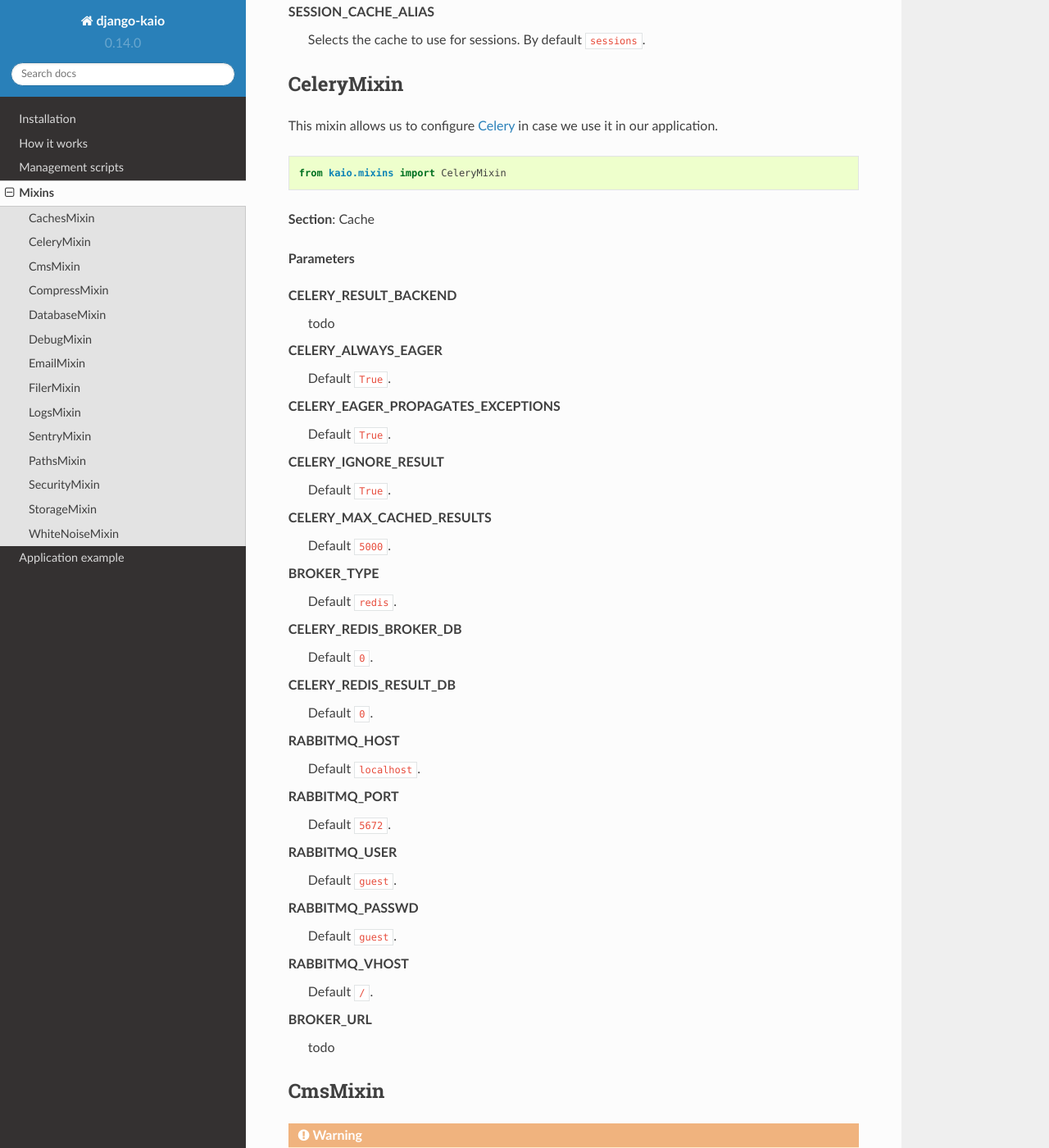
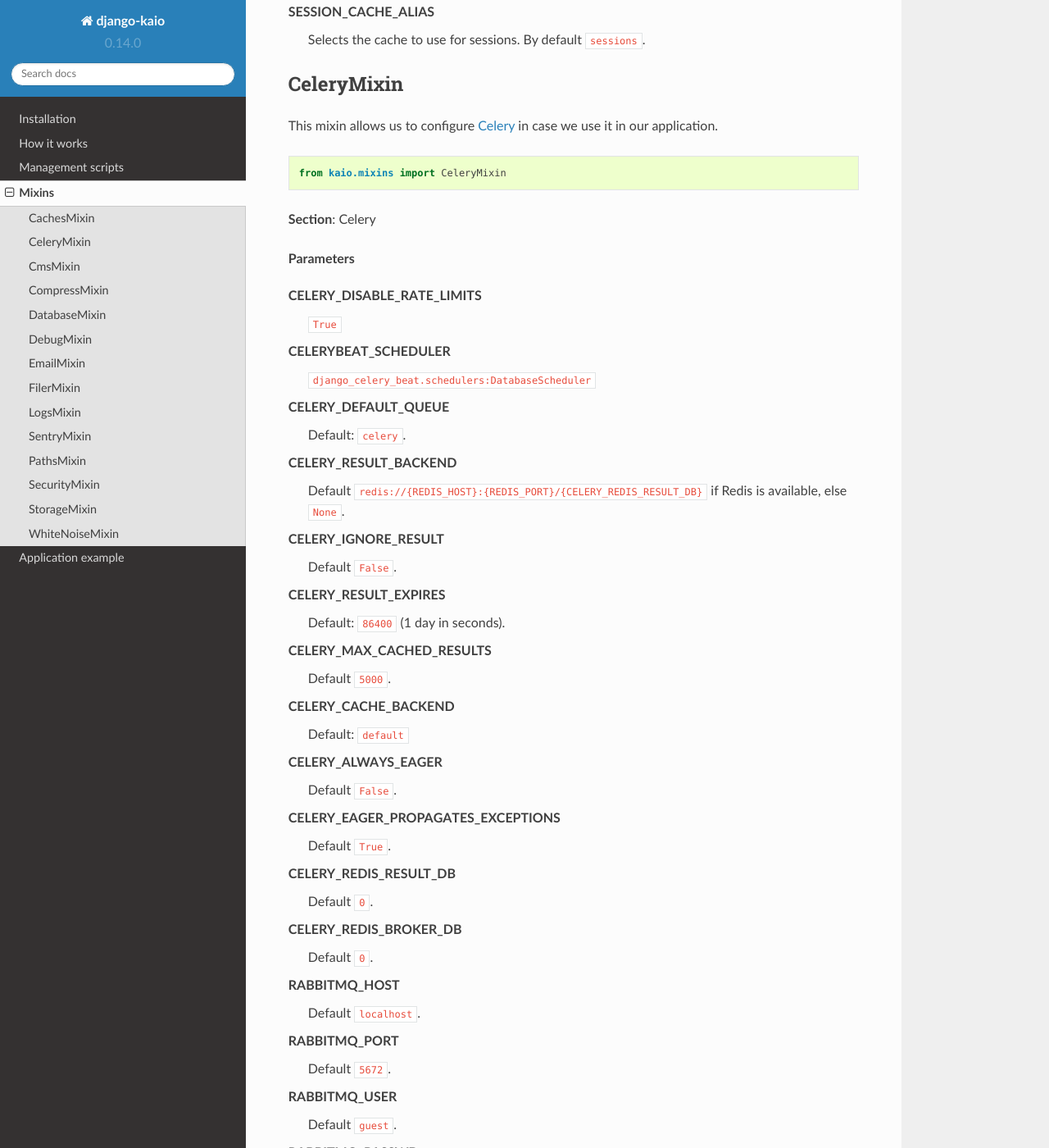
Before and after one commit to APSL/django-kaio, a Sphinx documentation site: the page built from docs/mixins.rst, in a window 1280 px wide and 1400 px high, scrolled down 1787 px. Shown: the whole window at 82% size. Built offline with Sphinx 7.4.7 and the Read the Docs theme 2.0.0, drawn with Linux system fonts in a browser that asks for light colours; some of the changed text lies outside the part shown.

Commit message:
Improve CeleryMixin
Better and updated default values and some new settings.

```diff
--- a/CHANGELOG.rst
+++ b/CHANGELOG.rst
@@ -1,6 +1,11 @@
 ==========
 Change log
 ==========
+
+Unreleased
+----------
+
+* Improve ``CeleryMixin``: better and updated default values and some new settings.
 
 v1.2.0 (2022-05-11)
 --------------------
--- a/docs/mixins.rst
+++ b/docs/mixins.rst
@@ -81,38 +81,50 @@ CeleryMixin
 
 This mixin allows us to configure Celery_ in case we use it in our application.
 
-.. _Celery: http://docs.celeryproject.org/en/latest/index.html
+.. _Celery: https://docs.celeryq.dev/en/stable/
 
 .. code-block:: python
 
     from kaio.mixins import CeleryMixin
 
-**Section**: Cache
+**Section**: Celery
 
 **Parameters**
 
+**CELERY_DISABLE_RATE_LIMITS**
+    ``True``
+
+**CELERYBEAT_SCHEDULER**
+    ``django_celery_beat.schedulers:DatabaseScheduler``
+
+**CELERY_DEFAULT_QUEUE**
+    Default: ``celery``.
+
 **CELERY_RESULT_BACKEND**
-    todo
+    Default ``redis://{REDIS_HOST}:{REDIS_PORT}/{CELERY_REDIS_RESULT_DB}`` if Redis is available, else ``None``.
+
+**CELERY_IGNORE_RESULT**
+    Default ``False``.
+
+**CELERY_RESULT_EXPIRES**
+    Default: ``86400`` (1 day in seconds).
+
+**CELERY_MAX_CACHED_RESULTS**
+    Default ``5000``.
+
+**CELERY_CACHE_BACKEND**
+    Default: ``default``
 
 **CELERY_ALWAYS_EAGER**
-    Default ``True``.
+    Default ``False``.
 
 **CELERY_EAGER_PROPAGATES_EXCEPTIONS**
     Default ``True``.
 
-**CELERY_IGNORE_RESULT**
-    Default ``True``.
-
-**CELERY_MAX_CACHED_RESULTS**
-    Default ``5000``.
-
-**BROKER_TYPE**
-    Default ``redis``.
+**CELERY_REDIS_RESULT_DB**
+    Default ``0``.
 
 **CELERY_REDIS_BROKER_DB**
-    Default ``0``.
-
-**CELERY_REDIS_RESULT_DB**
     Default ``0``.
 
 **RABBITMQ_HOST**
@@ -130,8 +142,14 @@ This mixin allows us to configure Celery_ in case we use it in our application.
 **RABBITMQ_VHOST**
     Default ``/``.
 
+**BROKER_TYPE**
+    Default ``redis``.
+
 **BROKER_URL**
-    todo
+    * Default for Redis: ``redis://{REDIS_HOST}:{REDIS_PORT}/{CELERY_REDIS_RESULT_DB}``.
+    * Default for RabbitMQ:
+      ``amqp://{RABBITMQ_USER}:{RABBITMQ_PASSWD}@{RABBITMQ_HOST}:{RABBITMQ_PORT}/{RABBITMQ_VHOST}``
+    * Default for others: ``django://``.
 
 
 CmsMixin
```
Also changed, not shown: 1 other file.
